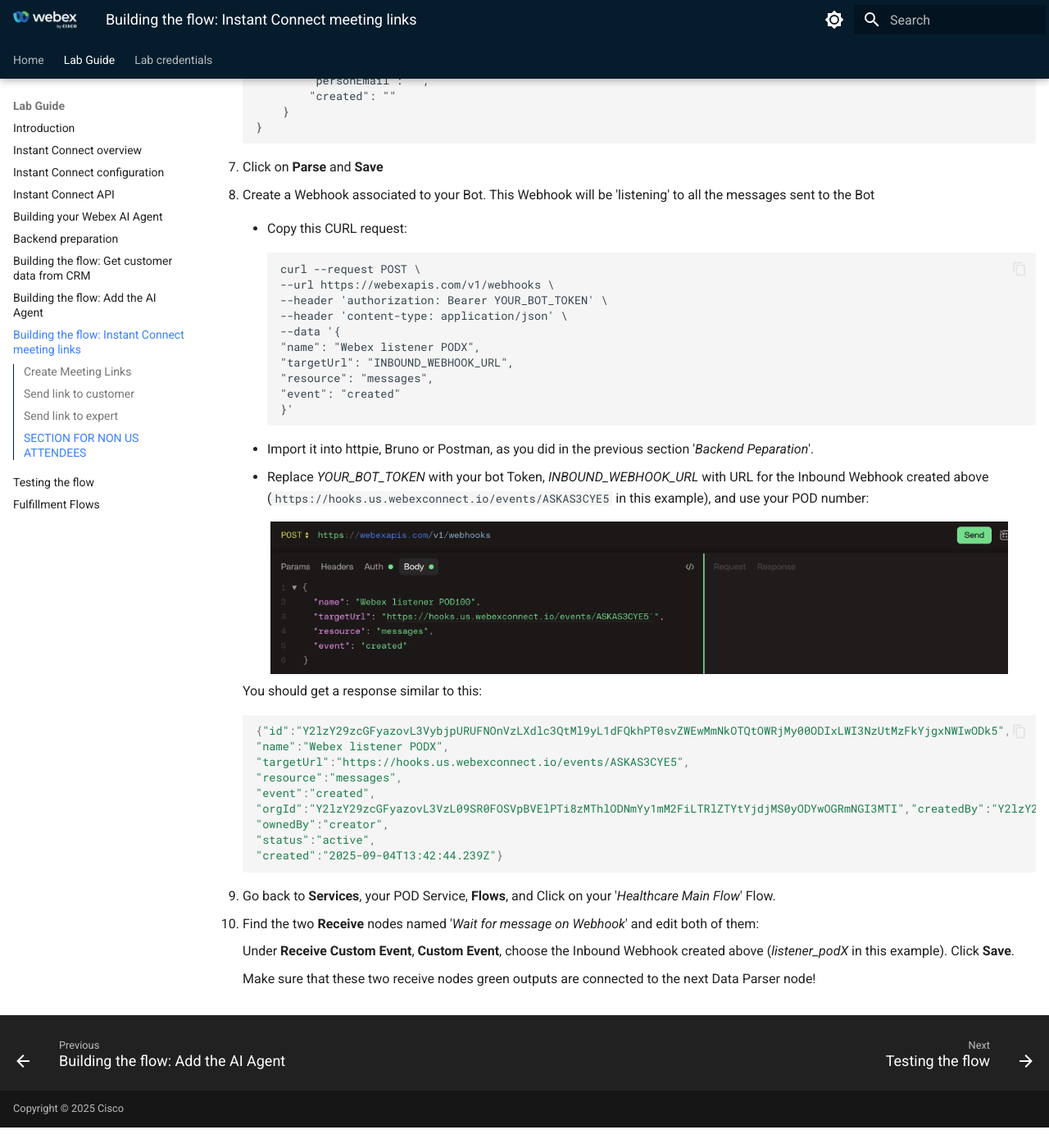
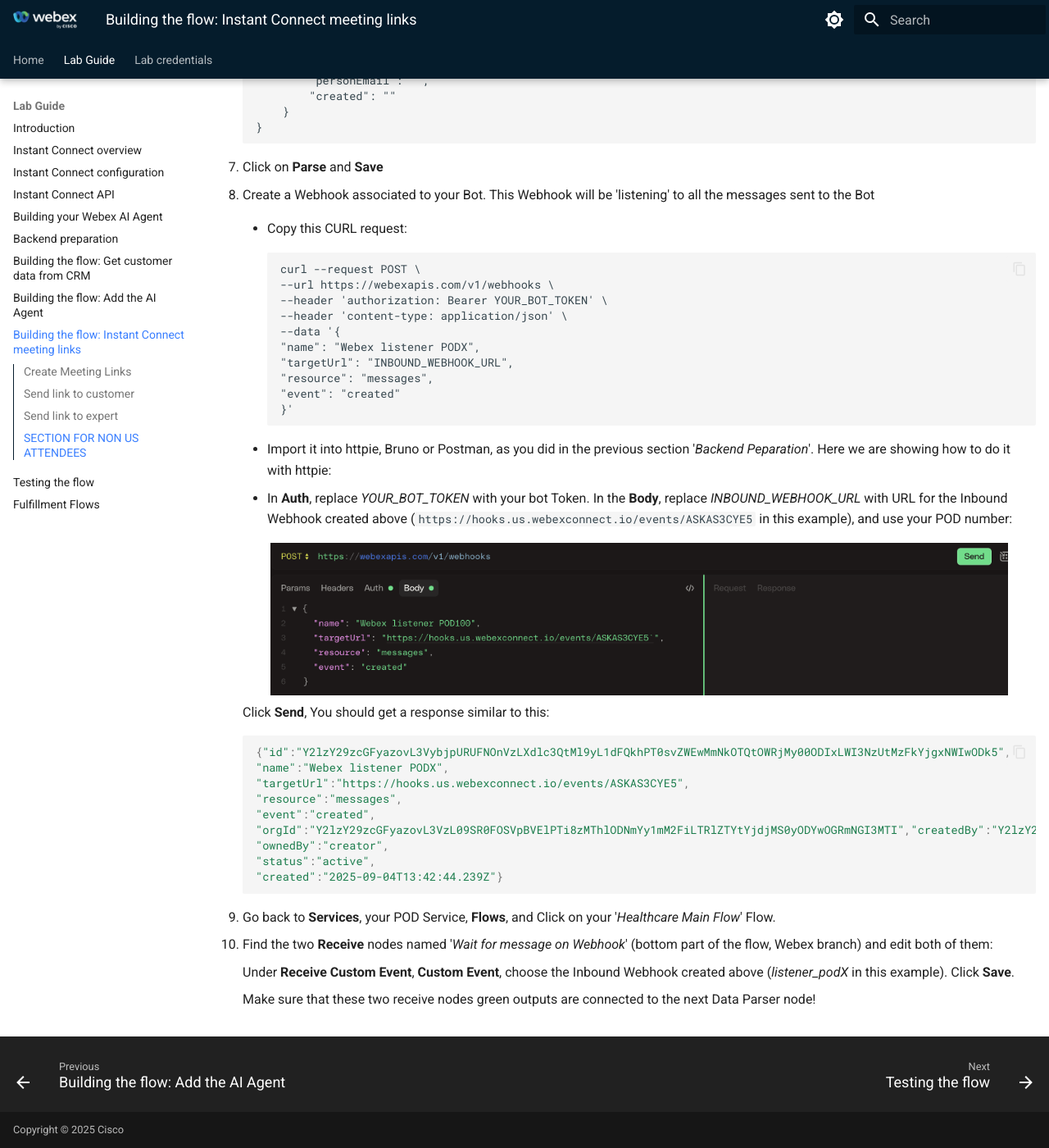
Before and after one commit to WebexCC-SA/LAB-2857, an MkDocs documentation site: the page built from docs/08-connectflow-03-ic.md, in a window 1280 px wide and 1400 px high, scrolled down 6933 px. Shown: the whole window at 82% size. Built offline with MkDocs 1.6.1 and Material for MkDocs 9.7.7, drawn with Linux system fonts in a browser that asks for light colours; before the commit the page ends 8308 px from its top, so only the background shows below that.

Commit message:
better ic links section

````diff
--- a/docs/08-connectflow-03-ic.md
+++ b/docs/08-connectflow-03-ic.md
@@ -202,13 +202,13 @@
         }'
         ```
 
-    - Import it into httpie, Bruno or Postman, as you did in the previous section '_Backend Peparation_'.
+    - Import it into httpie, Bruno or Postman, as you did in the previous section '_Backend Peparation_'. Here we are showing how to do it with httpie:
 
-    - Replace _YOUR_BOT_TOKEN_ with your bot Token, _INBOUND_WEBHOOK_URL_ with URL for the Inbound Webhook created above (```https://hooks.us.webexconnect.io/events/ASKAS3CYE5``` in this example), and use your POD number:
+    - In **Auth**, replace _YOUR_BOT_TOKEN_ with your bot Token. In the **Body**, replace _INBOUND_WEBHOOK_URL_ with URL for the Inbound Webhook created above (```https://hooks.us.webexconnect.io/events/ASKAS3CYE5``` in this example), and use your POD number:
 
     ![Webhook creation](images/httpie-webhook.png){style="width:900px; display:block; margin:0 auto;"}
 
-    You should get a response similar to  this:
+    Click **Send**, You should get a response similar to  this:
 
     ```js
     {"id":"Y2lzY29zcGFyazovL3VybjpURUFNOnVzLXdlc3QtMl9yL1dFQkhPT0svZWEwMmNkOTQtOWRjMy00ODIxLWI3NzUtMzFkYjgxNWIwODk5",
@@ -224,7 +224,7 @@
 
 9. Go back to **Services**, your POD Service, **Flows**, and Click on your '_Healthcare Main Flow_' Flow.
 
-10. Find the two **Receive** nodes named '_Wait for message on Webhook_' and edit both of them:
+10. Find the two **Receive** nodes named '_Wait for message on Webhook_' (bottom part of the flow, Webex branch) and edit both of them:
 
     Under **Receive Custom Event**, **Custom Event**, choose the Inbound Webhook created above (_listener_podX_ in this example). Click **Save**.
 
````
